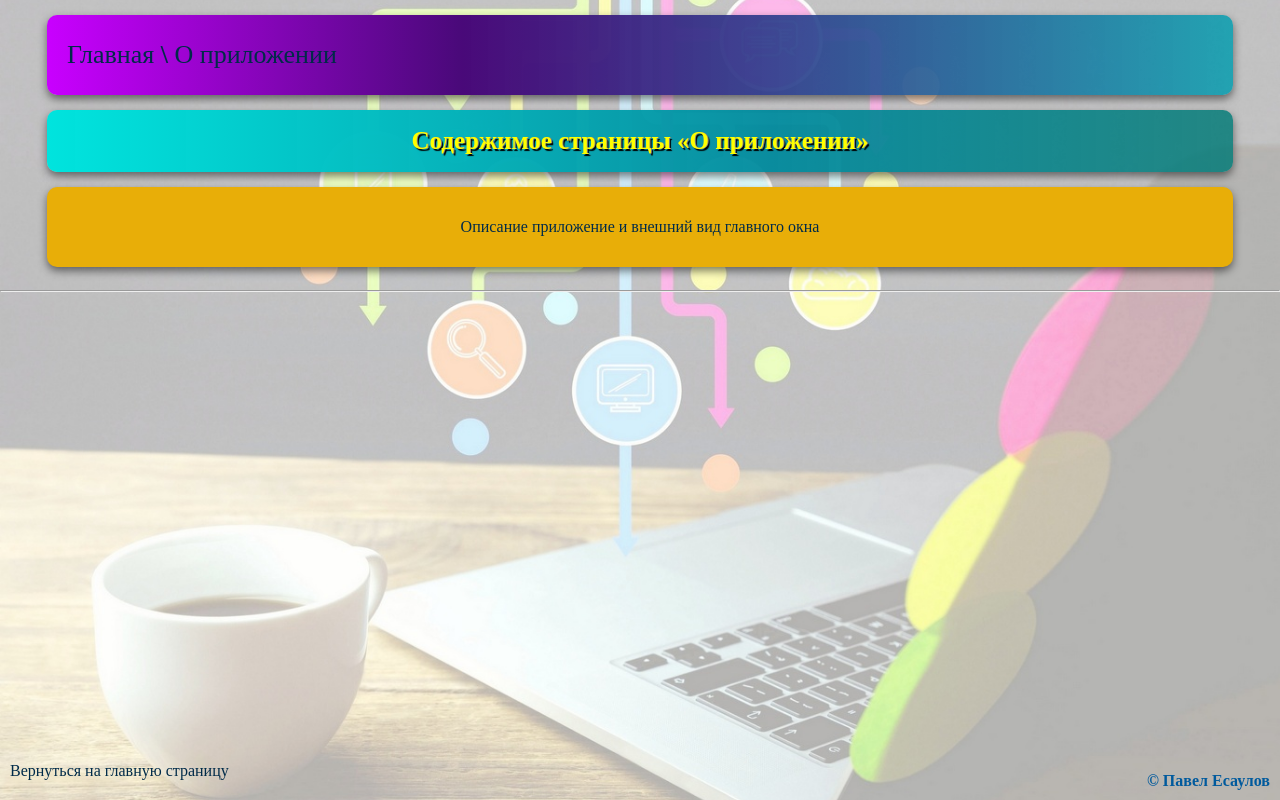
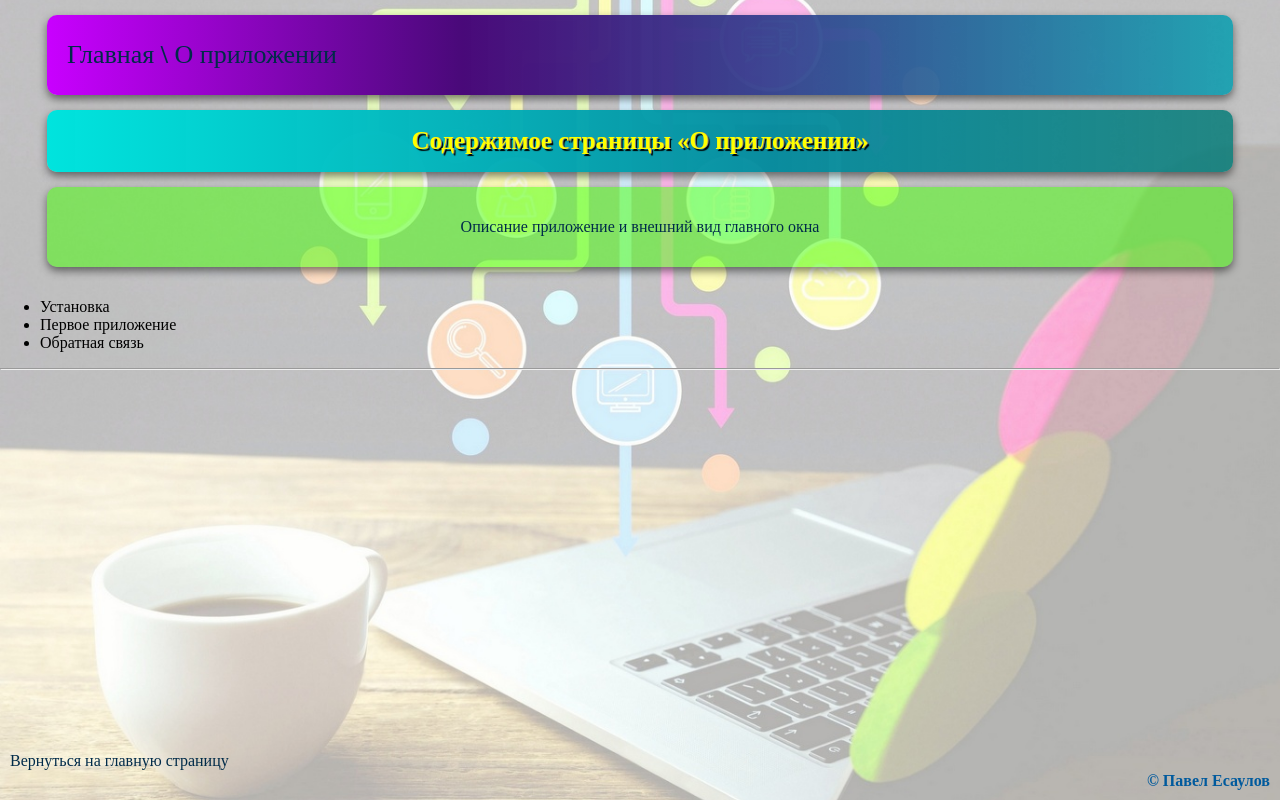
Before and after one commit to Enzo1987Pavel/NewSite, a Flask app: page /application in a window 1280 px wide. Run offline with Flask 3, Linux system fonts and the light colour scheme.

Commit message:
Change for 'pythonanywhere'

```diff
--- a/main.py
+++ b/main.py
@@ -2,7 +2,7 @@ from flask import Flask, render_template
 
 app = Flask(__name__)
 
-# menu = ["Установка", "Первое приложение", "Обратная связь"]
+menu = ["Установка", "Первое приложение", "Обратная связь"]
 
 
 @app.route("/")
@@ -17,7 +17,7 @@ def about_page():
 
 @app.route("/application")
 def about_app_page():
-    return render_template("application.html", name="application", title="О приложении")  # , menu=menu)
+    return render_template("application.html", name="application", title="О приложении", menu=menu)
 
 
 @app.errorhandler(404)  # Форма для вывода ошибка при неправильном URL-адресе, если страница не будет найдена
--- a/templates/application.html
+++ b/templates/application.html
@@ -13,10 +13,14 @@
             <td id="col0" colspan="3" height="60">Содержимое страницы &laquo;{{ title }}&raquo;</td>
         </tr>
         <tr>
-            <td id="col1" colspan="3" height="60">Описание приложение и внешний вид главного окна</td>
+            <td id="col_App" colspan="3" height="60">Описание приложение и внешний вид главного окна</td>
         </tr>
     </table>
-
+        <ul>
+            {% for m in menu -%}
+                <li>{{m}}</li>
+            {% endfor -%}
+        </ul>
     <hr />
     <br><br>
 
--- a/templates/base.html
+++ b/templates/base.html
@@ -70,6 +70,13 @@
         border-radius: 10px 10px 10px 10px;
         box-shadow: 0 4px 8px rgba(0, 0.3, 0.3, 0.5);
     }
+    #col_App {
+        width: 20%; /* Ширина первой колонки */
+        background: rgba(67, 255, 0, 0.5); /* Цвет фона первой колонки */
+        padding: 10px;
+        border-radius: 10px 10px 10px 10px;
+        box-shadow: 0 4px 8px rgba(0, 0.3, 0.3, 0.5);
+    }
     .TextInColumn {
         font-weight: bold;
         font-size: 20px;
@@ -104,8 +111,8 @@
 
     .linkToMain {
         margin-right: 10px;
-        margin-bottom: 10px;
-        bottom: 10px;
+        margin-bottom: 15px;
+        bottom: 15px;
         left: 10px;
         position: fixed;
     }
```
